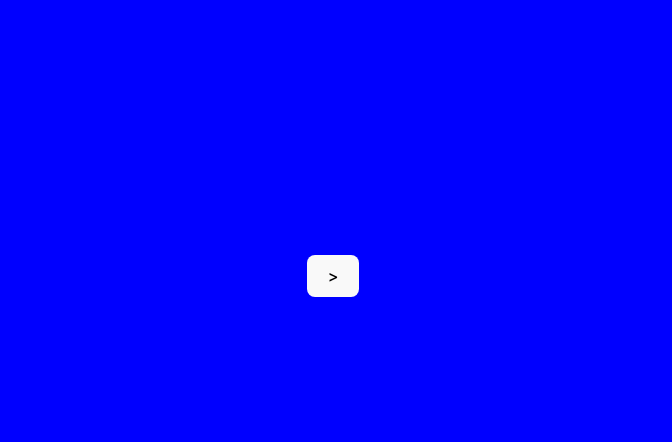
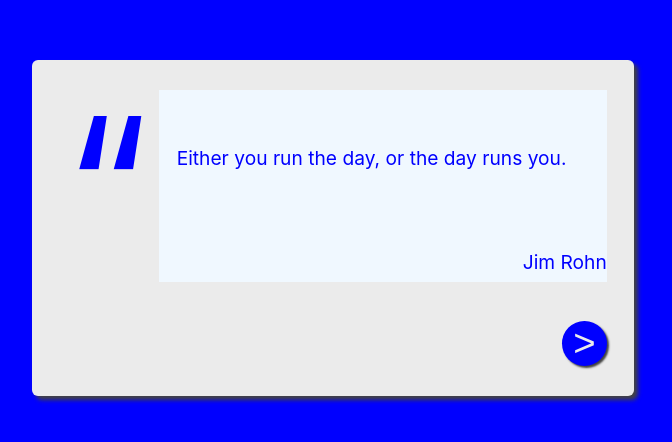
Before and after one commit to tomas02amaya/quote-project, a React (Vite) app: page / in a window 1280 px wide. Shown: the part 172-614 px from the top of the page, without its empty margins (307-979 px from the left). Built offline with nearby package versions, Linux system fonts and the light colour scheme.

Commit message:
Finish styles

```diff
--- a/src/App.css
+++ b/src/App.css
@@ -2,40 +2,102 @@
   max-width: 1280px;
   margin: 0 auto;
   padding: 2rem;
-  text-align: center;
+
+  --white: rgb(235, 235, 235);
 }
 
-.logo {
-  height: 6em;
-  padding: 1.5em;
-  will-change: filter;
-}
-.logo:hover {
-  filter: drop-shadow(0 0 2em #646cffaa);
-}
-.logo.react:hover {
-  filter: drop-shadow(0 0 2em #61dafbaa);
+.QuoteBox {
+  background-color: var(--white);
+  width: 42vw;
+  height: 38vh;
+  border-radius: 6px;
+
+  box-shadow: 4px 4px 4px rgb(66, 66, 66);
+  padding: 2vh 2.5vw;
+
+  display: grid;
+  grid-template:
+  'quoteMark quote'
+  '. button';
+  gap: 10px;
+
+  align-items: center;
 }
 
-@keyframes logo-spin {
-  from {
-    transform: rotate(0deg);
-  }
-  to {
-    transform: rotate(360deg);
-  }
+.quotationMarks{
+  grid-area: quoteMark;
+  padding: 0;
+  font-size: 15vw;
+  display: flex;
+  align-items: center;
+  justify-content: center;
 }
 
-@media (prefers-reduced-motion: no-preference) {
-  a:nth-of-type(2) .logo {
-    animation: logo-spin infinite 20s linear;
-  }
+.QuoteAndAuthor{
+  grid-area: quote;
+  justify-self: end;
+
+  background-color: aliceblue;
+  margin: 0;
+  padding: 0;
+
+  font-size: 1.5vw;
+
+  display: grid;
+  width: 35vw;
+  height: 24vh;
+
+  grid-template:
+  'quote'
+  'author';
 }
 
-.card {
-  padding: 2em;
+.QuoteAndAuthor p {
+  margin: 0;
+  padding: 0;
+
+  grid-area: quote;
+  text-align: center;
+  width: 95%;
+  height: 17vh;
+  max-height: 17vh;
+
+  display: flex;
+  align-items: center;
+  justify-content: center;
 }
 
-.read-the-docs {
-  color: #888;
+.QuoteAndAuthor footer{
+  grid-area: author;
+
+  display: flex;
+  align-items: center;
+  justify-content: right;
 }
+
+.button-QuoteBox{
+  grid-area: button;
+  justify-self: end;
+
+  display: flex;
+  align-items: center;
+  justify-content: center;
+
+  height: 3.5vw;
+  width: 3.5vw;
+
+  border-radius: 50%;
+  box-shadow: 2px 2px 2px rgb(66, 66, 66);
+
+  color: var(--white);
+  font-family:'Franklin Gothic Medium', 'Arial Narrow', Arial, sans-serif;
+  font-size: 3vw;
+  user-select: none;
+
+  cursor:pointer;
+}
+
+.button-QuoteBox:active{
+  transform: translate(1px, 1px);
+  box-shadow: 1px 1px 1px rgb(66, 66, 66);
+}
--- a/src/component/QuoteBox.jsx
+++ b/src/component/QuoteBox.jsx
@@ -3,8 +3,7 @@ import { useEffect, useState } from 'react';
 import RandIn from '../assets/RandIn';
 import QuoteAndAuthor from "./QuoteAndAuthor";
 
-import colorList from '../json/colorList.json'
-
+import colorList from '../json/colorList.json';
 
 const QuoteBox = () =>{
     let [updater, setUpdater] = useState(true);
@@ -13,16 +12,19 @@ const QuoteBox = () =>{
 
     const randColor = () => {
         let color = RandIn(colorList);
-        document.querySelector('body, .QuoteAndAuthor').style.background = color;
-        document.querySelector('blockquote').style.color = color;
+        document.querySelector('body, .QuoteAndAuthor ').style.background = color;
+        document.querySelector('blockquote, quotationMarks').style.color = color;
+        document.querySelector('.button-QuoteBox').style.background = color;
+        document.querySelector('.quotationMarks').style.color = color;
     };
 
     useEffect(randColor,[updater]);
 
     return(
-    <div className="quoteBox">
+    <div className="QuoteBox">
+        <span className='quotationMarks'>“</span>
         <QuoteAndAuthor updater= {updater}/>
-        <button onClick={changeStateUpdater}> &gt; </button>
+        <div className="button-QuoteBox" onClick={changeStateUpdater}> &gt; </div>
     </div>
     );
 }
```
